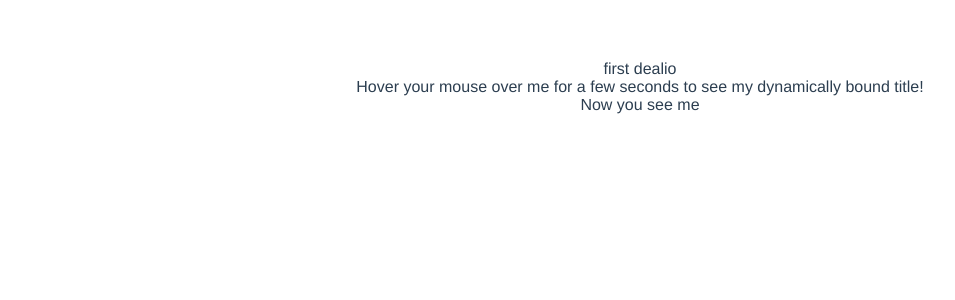
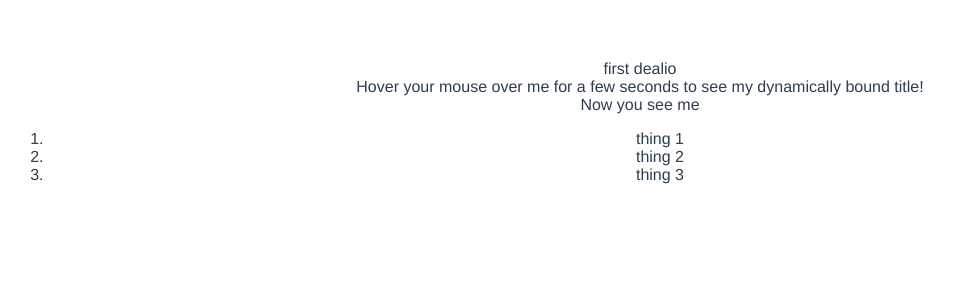
Before and after one commit to Thomas-Elder/tut.node.vue.introduction, a Vue app: page / in a window 1280 px wide. Shown: the top 300 px of the page, without its empty margins (0-955 px from the left). Built offline with nearby package versions, Linux system fonts and the light colour scheme.

Commit message:
Add loop example to app
Getting a linting warning:
[eslint-plugin-vue]Elements in iteration expect to have 'v-bind:key'
directives

Plenty of issues open on the vetur repo about this being a bug in some
situations, doesn't really resolve this issue though.

```diff
--- a/src/App.vue
+++ b/src/App.vue
@@ -3,6 +3,7 @@
     <introduction/>
     <binding/>
     <conditional/>
+    <loop/>
   </div>
 </template>
 
@@ -10,13 +11,15 @@
 import introduction from './components/introduction'
 import binding from './components/binding'
 import conditional from './components/conditional'
+import loop from './components/loop'
 
 export default {
   name: 'App',
   components: {
     introduction,
     binding,
-    conditional
+    conditional,
+    loop,
   }
 }
 </script>
--- /dev/null
+++ b/src/components/loop.vue
@@ -0,0 +1,28 @@
+<template>
+<div>
+  <ol>
+    <li v-for="todo in todos">
+      {{ todo.text }}
+    </li>
+  </ol>
+</div>
+</template>
+
+<script>
+  export default {
+    name: 'loop',
+    data() {
+      return {
+        todos: [
+          { text: 'thing 1'},
+          { text: 'thing 2'},
+          { text: 'thing 3'}
+        ]
+      }
+    }
+  }
+</script>
+
+<style>
+
+</style>
```
